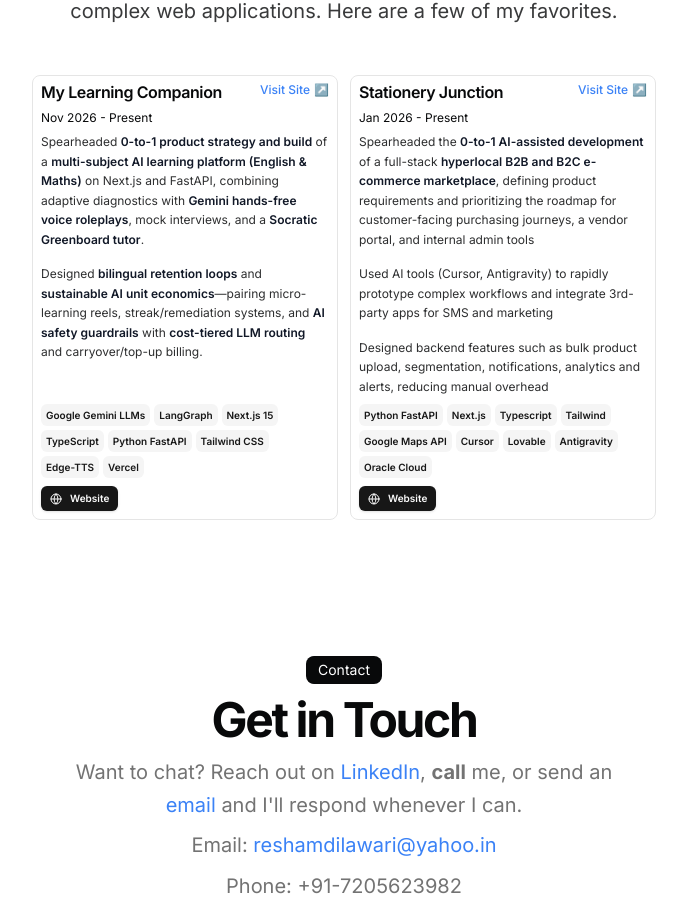
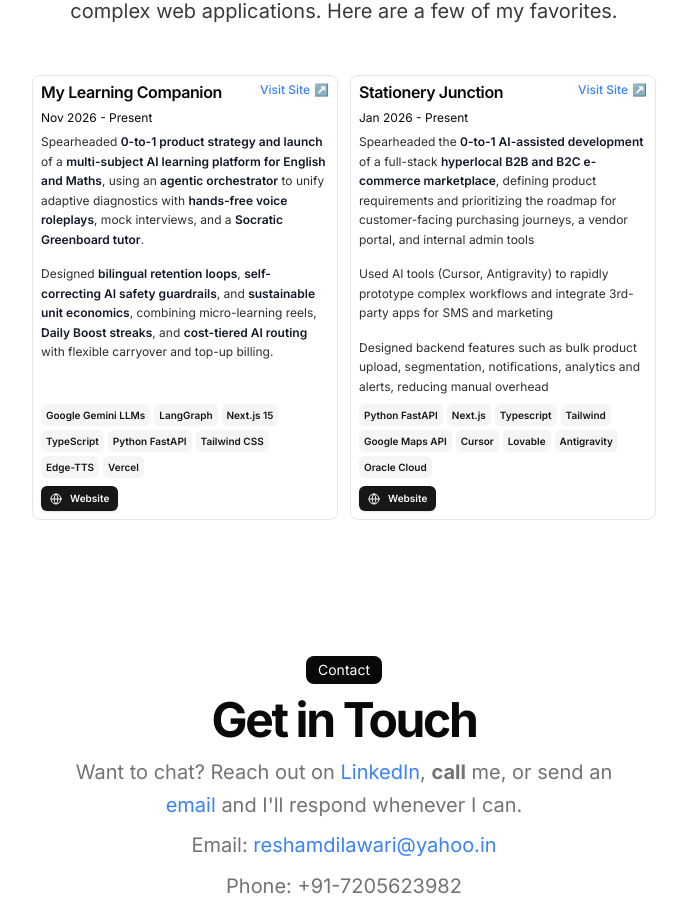
Before and after one commit to reshamdilawari/reshamdilawari.github.io, a Next.js app: page / in a window 1280 px wide. Shown: the part 1559-2475 px from the top of the page, without its empty margins (296-983 px from the left). Built offline with nearby package versions, Linux system fonts and the light colour scheme.

Commit message:
Update My Learning Companion bullet points with agentic orchestrator and Daily Boost streaks

```diff
--- a/src/data/resume.tsx
+++ b/src/data/resume.tsx
@@ -180,8 +180,8 @@ export const DATA = {
       dates: "Nov 2026 - Present",
       active: true,
       description: [
-        "Spearheaded **0-to-1 product strategy and build** of a **multi-subject AI learning platform (English & Maths)** on Next.js and FastAPI, combining adaptive diagnostics with **Gemini hands-free voice roleplays**, mock interviews, and a **Socratic Greenboard tutor**.",
-        "Designed **bilingual retention loops** and **sustainable AI unit economics**—pairing micro-learning reels, streak/remediation systems, and **AI safety guardrails** with **cost-tiered LLM routing** and carryover/top-up billing."
+        "Spearheaded **0-to-1 product strategy and launch** of a **multi-subject AI learning platform for English and Maths**, using an **agentic orchestrator** to unify adaptive diagnostics with **hands-free voice roleplays**, mock interviews, and a **Socratic Greenboard tutor**.",
+        "Designed **bilingual retention loops**, **self-correcting AI safety guardrails**, and **sustainable unit economics**, combining micro-learning reels, **Daily Boost streaks**, and **cost-tiered AI routing** with flexible carryover and top-up billing."
       ],
       technologies: [
         "Google Gemini LLMs",
```
